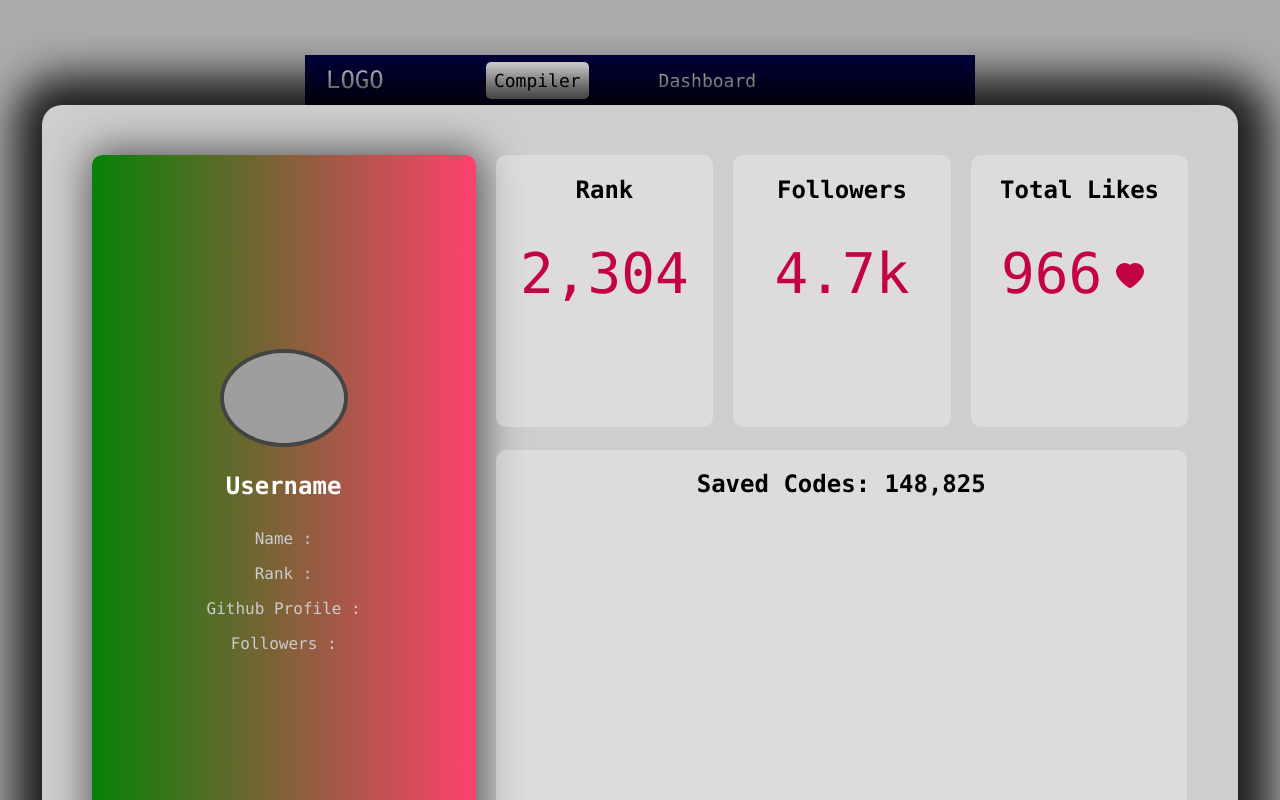
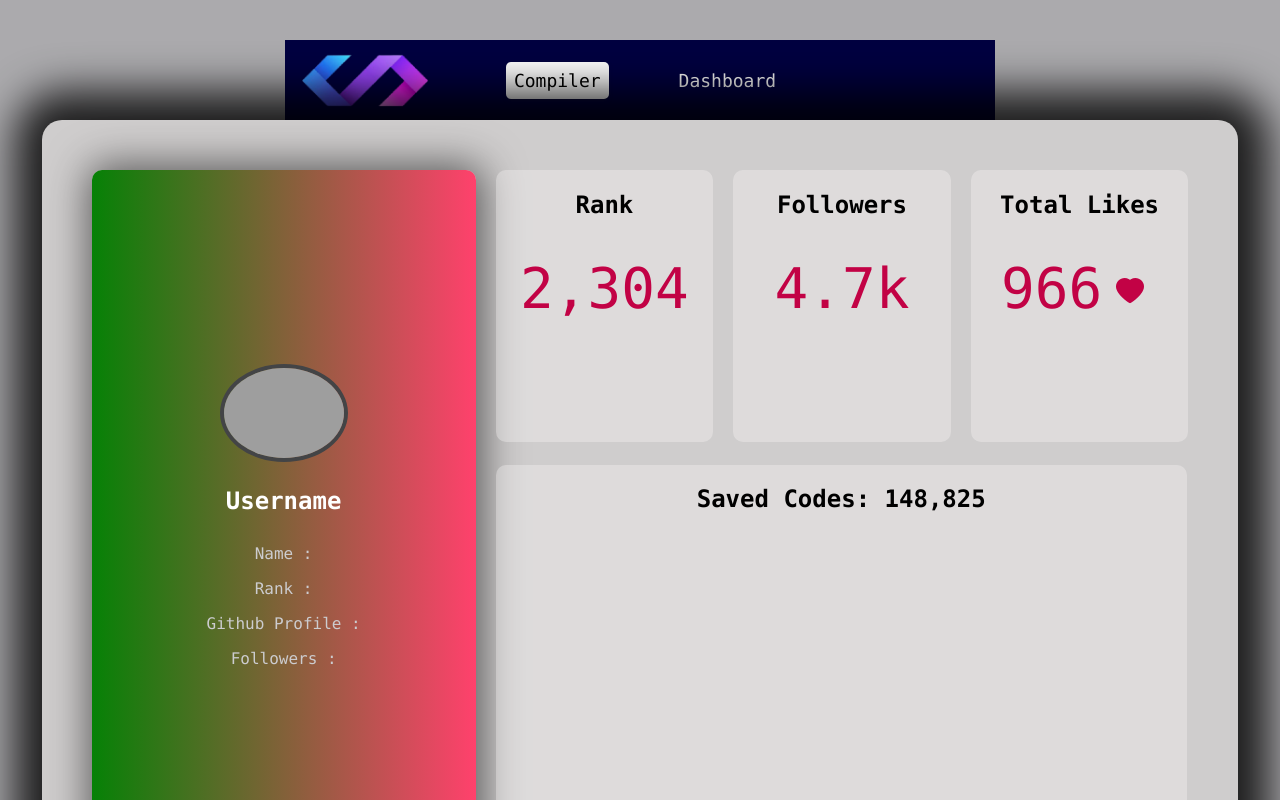
Before and after one commit to opencodeiiita/Geek-Editor-Frontend, a React (Create React App) app: page /dashboard in a window 1280 px wide. Shown: the top 800 px of the page. Built offline with nearby package versions, Linux system fonts and the light colour scheme; grey boxes are pictures that could not be loaded.

Commit message:
Add logo in navbar

```diff
--- a/src/Components/Navbar.css
+++ b/src/Components/Navbar.css
@@ -1,7 +1,6 @@
 * {
   margin: 0;
-  font-family: source-code-pro, Menlo, Monaco, Consolas, 'Courier New',
-  monospace;
+  font-family: source-code-pro, Menlo, Monaco, Consolas, 'Courier New', monospace;
 }
 
 body {
@@ -9,17 +8,17 @@ body {
 }
 
 code {
-  font-family: source-code-pro, Menlo, Monaco, Consolas, 'Courier New',
-    monospace;
+  font-family: source-code-pro, Menlo, Monaco, Consolas, 'Courier New', monospace;
 }
 
 #navbar {
-  background:rgb(1, 1, 64);
+  background: rgb(1, 1, 64);
   display: flex;
   justify-content: space-between;
-  height: 50px;
+  height: 80px;
 }
-#navbar ul{
+
+#navbar ul {
   /* code here */
   margin: 15px 180px 15px 10px;
   list-style: none;
@@ -29,76 +28,84 @@ code {
   font-size: 18px;
   font-weight: 500;
 }
+
 #navbar ul li {
   /* code here */
   margin: 5px 15px;
 }
-#navbar ul li .link{
-  color:#ffffff;
+
+#navbar ul li .link {
+  color: #ffffff;
   text-decoration: none;
   padding: 8px;
   border-radius: 5px;
 }
+
 /* #navbar ul li .link:before {
   content: "";
   background: #9CF5A6;
   background: #90EE02;
 }
  */
- #navbar ul li .link:hover{
-  background-color:   #ffffff;
+
+#navbar ul li .link:hover {
+  background-color: #ffffff;
   color: black;
   box-shadow: rgba(50, 50, 93, 0.25) 0px 2px 5px -1px, rgba(0, 0, 0, 0.3) 0px 1px 3px -1px;
+}
 
-}
-#navbar ul li .active{
-  background-color:   #ffffff;
+#navbar ul li .active {
+  background-color: #ffffff;
   color: black;
   text-decoration: none;
   padding: 8px;
   border-radius: 5px;
   box-shadow: rgba(50, 50, 93, 0.25) 0px 2px 5px -1px, rgba(0, 0, 0, 0.3) 0px 1px 3px -1px;
+}
 
-}
-.logo{
+.logo {
   width: 80px;
-  color: white;
   display: flex;
   justify-content: center;
   align-items: center;
-  margin: 10px;
-  font-size: 1.5rem;
+  margin: 20px 20px 20px 40px;
 }
-#navbar .menu-icon{
+
+.logoImg {
+  border-radius: 0;
+  border: none;
+}
+
+#navbar .menu-icon {
   color: white;
   font-size: 25px;
   display: none;
+}
 
+#navbar .menu-icon:hover {
+  cursor: pointer;
 }
-#navbar .menu-icon:hover{
-  cursor: pointer;
 
-}
-#navbar .close-icon{
+#navbar .close-icon {
   color: white;
   font-size: 25px;
   display: none;
+}
 
+#navbar .close-icon:hover {
+  cursor: pointer;
 }
-#navbar .close-icon:hover{
-  cursor: pointer;
 
-}
-#click{
+#click {
   display: none;
 }
 
 @media (max-width: 900px) {
-  #navbar .menu-icon{
+  #navbar .menu-icon {
     display: block;
     margin: 12px 45px;
   }
-   #navbar ul{
+  #navbar ul {
     position: fixed;
     margin: 0;
     top: 50px;
@@ -110,30 +117,28 @@ display: none;
     opacity: 0.82;
     background-color: rgb(7, 7, 39);
     transition: all 0.2s ease;
-
   }
-   #click:checked ~ ul{
+  #click:checked~ul {
     right: 0px;
   }
-  #click:checked ~ .close-icon{
+  #click:checked~.close-icon {
     display: block;
     margin: 12px 45px;
     font-size: 30px;
   }
-  #click:checked ~ .menu-icon{
+  #click:checked~.menu-icon {
     display: none;
   }
-
-   #navbar ul li{
+  #navbar ul li {
     margin: 50px 0;
   }
-   #navbar ul li .link,  #navbar ul li .active{
+  #navbar ul li .link, #navbar ul li .active {
     font-size: 28px;
-    display: block ;
+    display: block;
   }
-   #navbar ul li .link:hover, #navbar ul li .active{
+  #navbar ul li .link:hover, #navbar ul li .active {
     color: #0cbaba;
-      background:none;
+    background: none;
     box-shadow: none;
   }
 }
--- a/src/Components/Navbar.js
+++ b/src/Components/Navbar.js
@@ -1,19 +1,19 @@
-import React, {useState} from 'react'
-import { Link } from 'react-router-dom'
-import "./Navbar.css"
-
+import React, { useState } from 'react';
+import { Link } from 'react-router-dom';
+import "./Navbar.css";
+import logo from '../assets/images/Logo.png';
 const Navbar = () => {
     const [link, setLink] = useState('link');
     return (
         <>
             <div id="navbar">
-                  <div className="logo">
-                    <p>LOGO</p>
-                  </div>
-                  <input type="checkbox" id="click"/>
-                  <label htmlFor="click" className="fa fa-bars menu-icon" ></label>
-                 <label htmlFor="click" className="fa fa-close close-icon"></label>
-                  <ul>
+                <div className="logo">
+                    <img className="logoImg" src={logo} alt="Logo" />
+                </div>
+                <input type="checkbox" id="click" />
+                <label htmlFor="click" className="fa fa-bars menu-icon" ></label>
+                <label htmlFor="click" className="fa fa-close close-icon"></label>
+                <ul>
 
                     <li className="nav-item">
                         <Link className={`${link} active`} to="/compiler">Compiler</Link>
@@ -24,7 +24,7 @@ const Navbar = () => {
                 </ul>
             </div>
         </>
-    )
-}
+    );
+};
 
-export default Navbar
+export default Navbar;
```
Also changed, not shown: src/assets/images/Logo.png (added). Lines whose indentation alone changed are shown as unchanged.
